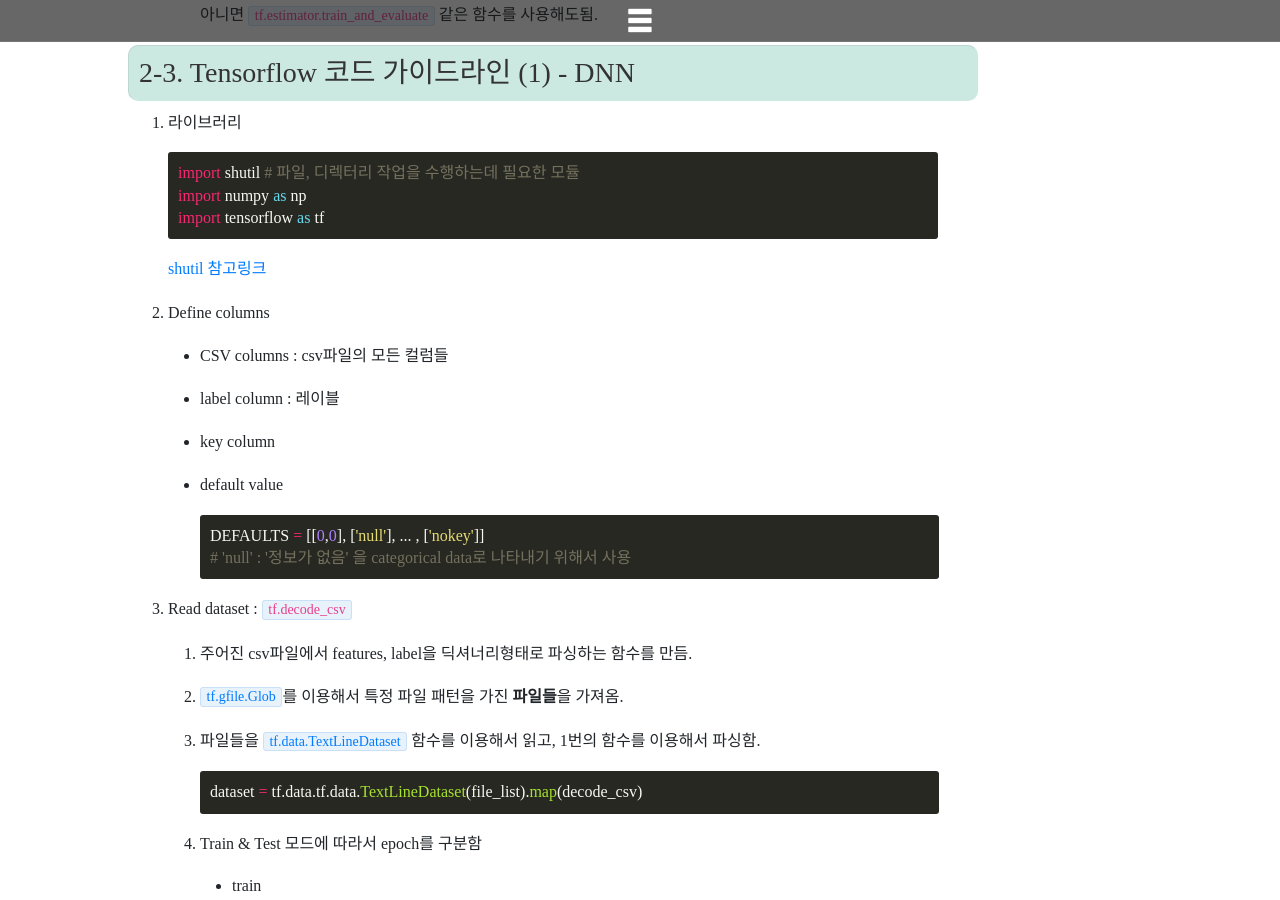
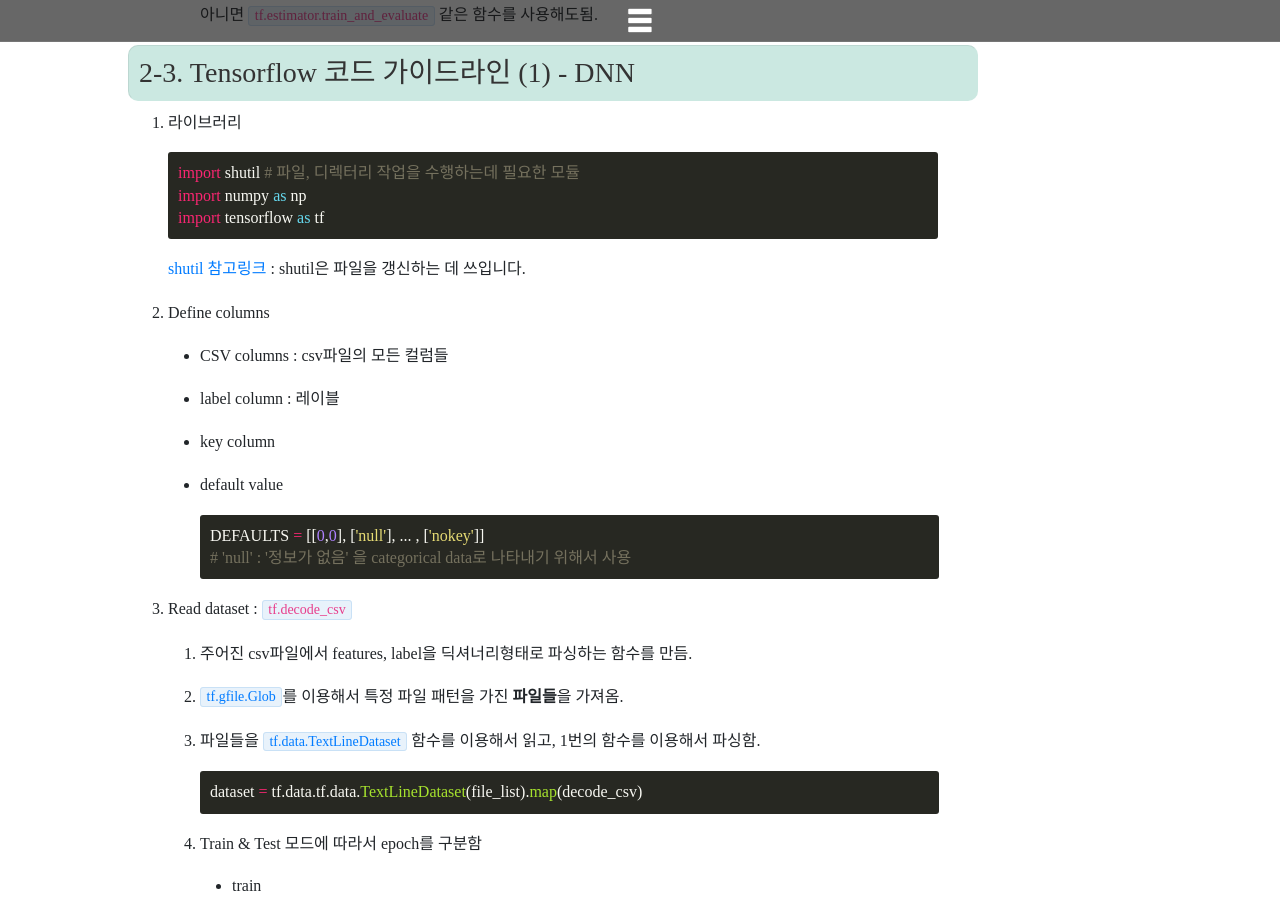
Before and after one commit to DongChanS/DongChanS.github.io, a Jekyll site: the page built from _posts/2019-06-20-88.md, in a window 1280 px wide and 900 px high, scrolled down 2592 px. Built offline with Jekyll 4.4.1, drawn with Linux system fonts in a browser that asks for light colours; nearby versions of some CDN libraries; some web fonts are replaced; comment, search, counter and statistics services are not loaded.

Commit message:
update post

````diff
--- a/_posts/2019-06-20-88.md
+++ b/_posts/2019-06-20-88.md
@@ -32,7 +32,9 @@
 - DNN : dense, highly-correlated inputs => generalization diversity
 - Linear :  sparse inputs => Memorization relevance
 
-![12](C:\Users\multicampus\Desktop\12.png)
+
+![12](https://user-images.githubusercontent.com/37765338/59834717-6837d880-9383-11e9-8b70-2921d8c65edb.png)
+
 
 ## 2) Implement by using Tensorflow
 
@@ -89,7 +91,7 @@
    import tensorflow as tf
    ```
 
-   [shutil 참고링크](<https://code.tutsplus.com/ko/tutorials/file-and-directory-operations-using-python--cms-25817>)
+   [shutil 참고링크](<https://code.tutsplus.com/ko/tutorials/file-and-directory-operations-using-python--cms-25817>) : shutil은 파일을 갱신하는 데 쓰입니다.
 
 2. Define columns
 
````
